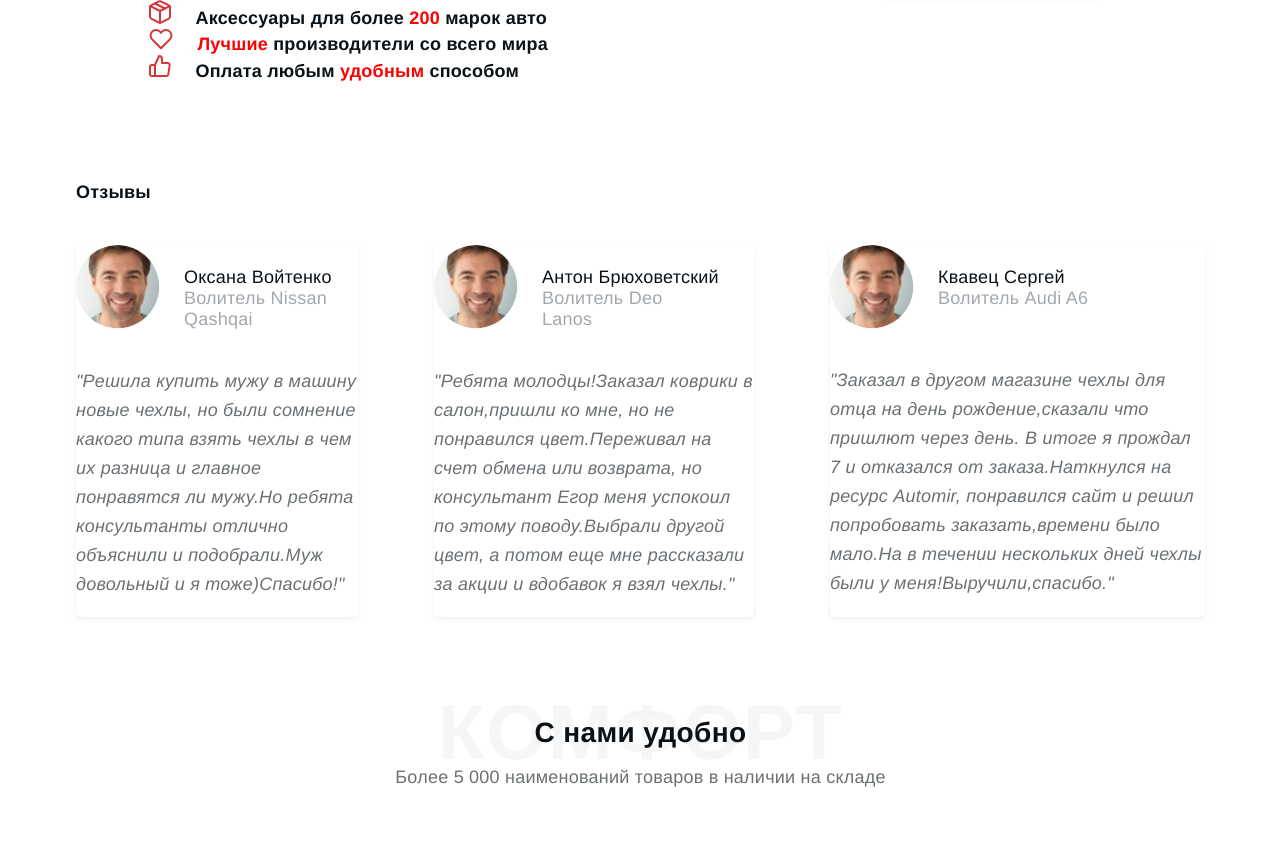
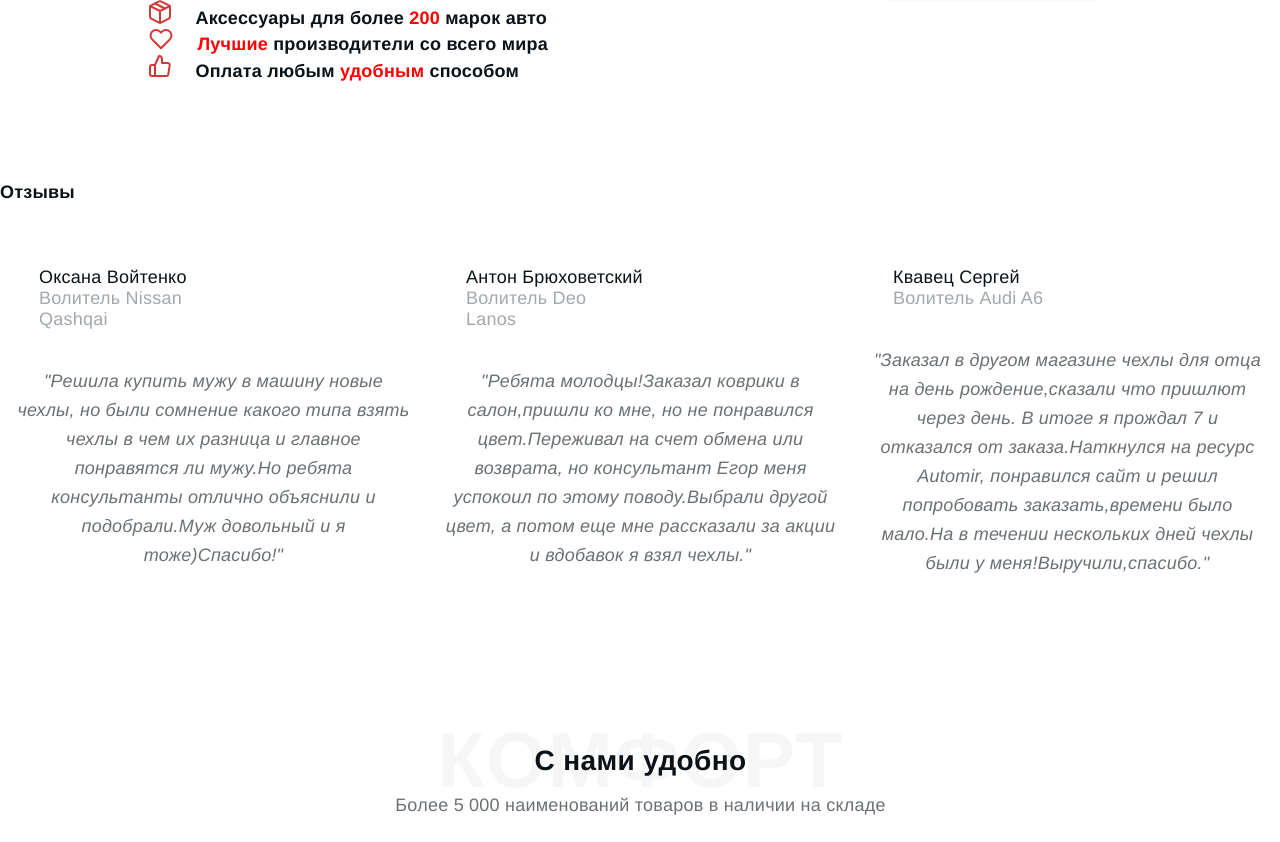
Before and after one commit to alexvorn/cars, a PHP site: page / in a window 1280 px wide. Shown: the part 3134-3976 px from the top of the page. Run offline with PHP 8.4, Linux system fonts and the light colour scheme; some libraries are stand-ins or nearby versions.

Commit message:
one more slider

```diff
--- a/index.html
+++ b/index.html
@@ -497,9 +497,12 @@
                 <div class="commendtext">
                     <h6>Отзывы</h6>
                     <div class="container-flex">
+                        <div class="slider-wrap">
+                            <div class="comments">
+                                <div>
                                     <div class="firstcommend">
                                         <div class="commendimg">
-                                <img src="logos/bitmap.png" alt="bitmap">
+                                            <!-- <img src="logos/bitmap.png" alt="bitmap"> -->
                                             <div class="commend-title">
                                                 <span class="name">Оксана Войтенко</span>
                                                 <span class="avto">Волитель Nissan Qashqai</span>
@@ -510,9 +513,11 @@
                                             и я тоже)Спасибо!"
                                         </p>
                                     </div>
-                        <div class="secondcommend">
+                                </div>
+                                <div>
+                                    <div class="firstcommend">
                                         <div class="commendimg">
-                                <img src="logos/bitmap.png" alt="bitmap">
+                                            <!-- <img src="logos/bitmap.png" alt="bitmap"> -->
                                             <div class="commend-title">
                                                 <span class="name">Антон Брюховетский</span>
                                                 <span class="avto">Волитель Deo Lanos</span>
@@ -523,9 +528,11 @@
                                             а потом еще мне рассказали за акции и вдобавок я взял чехлы."
                                         </p>
                                     </div>
-                        <div class="thirdcommend">
+                                </div>
+                                <div>
+                                    <div class="firstcommend">
                                         <div class="commendimg">
-                                <img src="logos/bitmap.png" alt="bitmap">
+                                            <!-- <img src="logos/bitmap.png" alt="bitmap"> -->
                                             <div class="commend-title">
                                                 <span class="name">Квавец Сергей</span>
                                                 <span class="avto">Волитель Audi A6</span>
@@ -535,6 +542,54 @@
                                             итоге я прождал 7 и отказался от заказа.Наткнулся на ресурс Automir, понравился сайт и решил
                                             попробовать заказать,времени было мало.На в течении нескольких дней чехлы были у меня!Выручили,спасибо."
                                         </p>
+                                    </div>
+                                </div>
+                                <div>
+                                    <div class="firstcommend">
+                                        <div class="commendimg">
+                                            <!-- <img src="logos/bitmap.png" alt="bitmap"> -->
+                                            <div class="commend-title">
+                                                <span class="name">Квавец Сергей</span>
+                                                <span class="avto">Волитель Audi A6</span>
+                                            </div>
+                                        </div>
+                                        <p>"Заказал в другом магазине чехлы для отца на день рождение,сказали что пришлют через день. В
+                                            итоге я прождал 7 и отказался от заказа.Наткнулся на ресурс Automir, понравился сайт и решил
+                                            попробовать заказать,времени было мало.На в течении нескольких дней чехлы были у меня!Выручили,спасибо."
+                                        </p>
+                                    </div>
+                                </div>
+                                <div>
+                                    <div class="firstcommend">
+                                        <div class="commendimg">
+                                            <!-- <img src="logos/bitmap.png" alt="bitmap"> -->
+                                            <div class="commend-title">
+                                                <span class="name">Квавец Сергей</span>
+                                                <span class="avto">Волитель Audi A6</span>
+                                            </div>
+                                        </div>
+                                        <p>"Заказал в другом магазине чехлы для отца на день рождение,сказали что пришлют через день. В
+                                            итоге я прождал 7 и отказался от заказа.Наткнулся на ресурс Automir, понравился сайт и решил
+                                            попробовать заказать,времени было мало.На в течении нескольких дней чехлы были у меня!Выручили,спасибо."
+                                        </p>
+                                    </div>
+                                </div>
+                                <div>
+                                    <div class="firstcommend">
+                                        <div class="commendimg">
+                                            <!-- <img src="logos/bitmap.png" alt="bitmap"> -->
+                                            <div class="commend-title">
+                                                <span class="name">Квавец Сергей</span>
+                                                <span class="avto">Волитель Audi A6</span>
+                                            </div>
+                                        </div>
+                                        <p>"Заказал в другом магазине чехлы для отца на день рождение,сказали что пришлют через день. В
+                                            итоге я прождал 7 и отказался от заказа.Наткнулся на ресурс Automir, понравился сайт и решил
+                                            попробовать заказать,времени было мало.На в течении нескольких дней чехлы были у меня!Выручили,спасибо."
+                                        </p>
+                                    </div>
+                                </div>
+                            </div>
                         </div>
                     </div>
                 </div>
--- a/index.js
+++ b/index.js
@@ -3,6 +3,10 @@ $(document).ready(() => {
         autoplay: true,
         infinity: true
     });
+
+    $('.comments').slick({
+        slidesToShow: 3
+    })
 });
 
 const listItems = document.querySelectorAll('#advancing-list li');
--- a/main.css
+++ b/main.css
@@ -685,7 +685,6 @@ h7 {
 }
 
 .commendtext {
-    margin-left: 76px;
     margin-bottom: 100px;
 }
 
@@ -693,7 +692,9 @@ h7 {
     box-shadow: 0 2px 4px rgba(222, 223, 225, 0.5);
     border-radius: 5px;
     background-color: #ffffff;
-    margin-right: 76px;
+}
+.firstcommend p {
+    text-align: center;
 }
 
 .secondcommend {
@@ -1162,6 +1163,7 @@ button.red {
     z-index: 10;
 }
 .slick-wrap {
+    display: none;
     height: 600px;
     width: 1000px;
     z-index: 2;
@@ -1191,3 +1193,32 @@ button.red {
     /* display: none !important; we don't need clons */
     justify-content: center;
 }
+.commendtext .slider-wrap {
+    display: flex;
+    position: relative;
+    height: auto;
+}
+
+.comments {
+    height: 400px;
+    width: 1281px;
+}
+.comments .slider-wrap img {
+    height: auto;
+}
+.comments .slick-slide {
+    margin-right: 15px;
+    margin-left: 15px;
+    outline: none;
+    box-shadow: none;
+    border: none;
+}
+.comments .firstcommend {
+    box-shadow: none;
+}
+.comments .slick-prev:before, .comments .slick-next:before {
+    color: #000;
+}
+.comments .slick-active:last-child {
+    margin-right: 0;
+}
```
Lines whose indentation alone changed are shown as unchanged.
